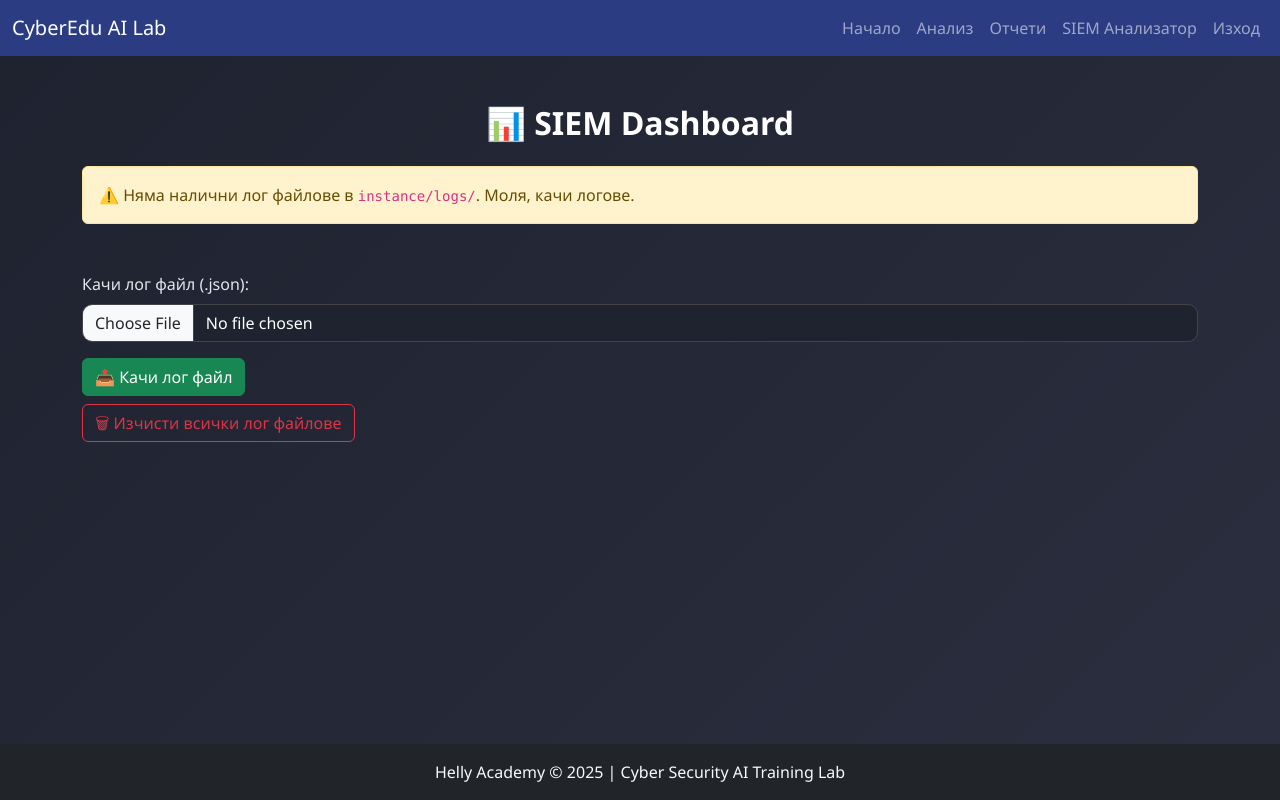
After one commit to HelinAlev389/cyberedu-ai-lab-by-helly-academy, a Flask app: page /siem in a window 1280 px wide. The commit adds this page. Run offline with Flask 3, Linux system fonts and the light colour scheme; the visitor is signed in with stand-in values (Sample User, id 1).

Commit message:
Initial commit of CyberEdu AI Lab with SIEM module

```diff
--- a/app.py
+++ b/app.py
@@ -3,6 +3,7 @@ import io
 import json
 import os
 import zipfile
+from collections import Counter
 
 from dotenv import load_dotenv
 from flask import (
@@ -20,8 +21,7 @@ from werkzeug.security import generate_password_hash, check_password_hash
 from wtforms import StringField, PasswordField, SelectField, SubmitField, BooleanField
 from wtforms.validators import DataRequired, Length, EqualTo
 
-
-from utils.pdf_export import export_to_pdf
+from utils.pdf_export import export_to_pdf, sanitize_filename
 
 load_dotenv()
 
@@ -34,10 +34,8 @@ db = SQLAlchemy(app)
 login_manager = LoginManager(app)
 login_manager.login_view = 'login'
 
-openai_client = OpenAI()
+openai_client = OpenAI(api_key=os.getenv("OPENAI_API_KEY"))
 
-
-# --- Models ---
 
 class User(db.Model, UserMixin):
     id = db.Column(db.Integer, primary_key=True)
@@ -79,6 +77,7 @@ class RegistrationForm(FlaskForm):
                        validators=[DataRequired()]
                        )
     submit = SubmitField('Регистрация')
+
 
 class LoginForm(FlaskForm):
     username = StringField('Потребителско име', validators=[DataRequired()])
@@ -160,20 +159,27 @@ def dashboard():
 @login_required
 def analyze_log():
     log_raw = request.json.get("log", "")
+    if isinstance(log_raw, str):
+        try:
+            log_data = json.loads(log_raw)
+        except (json.JSONDecodeError, TypeError):
+            return jsonify({"answer": "Грешка: логът не е валиден JSON."})
+    else:
+        log_data = log_raw
+
+    prompt = build_prompt(json.dumps(log_data, indent=2))
+
     try:
-        json.loads(log_raw)
-    except (json.JSONDecodeError, TypeError):
-        return jsonify({"answer": "Грешка: логът не е валиден JSON."})
-
-    prompt = build_prompt(log_raw)
-    resp = openai_client.chat.completions.create(
-        model="gpt-3.5-turbo",
-        messages=[
-            {"role": "system", "content": "You are a cybersecurity teacher and SOC analyst."},
-            {"role": "user", "content": prompt}
-        ]
-    )
-    result = resp.choices[0].message.content
+        response = openai_client.chat.completions.create(
+            model="gpt-4",
+            messages=[
+                {"role": "system", "content": "Ти си SOC анализатор."},
+                {"role": "user", "content": prompt}
+            ]
+        )
+        result = response.choices[0].message.content
+    except Exception as e:
+        return jsonify({"answer": f"Грешка от OpenAI: {str(e)}"})
 
     ts = datetime.datetime.now().strftime("%Y-%m-%d_%H-%M-%S")
     os.makedirs("results", exist_ok=True)
@@ -181,8 +187,9 @@ def analyze_log():
     pdf_path = f"results/{ts}_result.pdf"
 
     with open(txt_path, "w", encoding="utf-8") as f:
-        f.write(f"Log:\n{log_raw}\n\n---\nGPT Response:\n{result}")
-    export_to_pdf(log_raw, result, pdf_path)
+        f.write(f"Log:\n{json.dumps(log_data, indent=2)}\n\n---\nGPT Response:\n{result}")
+
+    export_to_pdf(json.dumps(log_data, indent=2), result, pdf_path)
 
     return jsonify({"answer": result})
 
@@ -190,7 +197,8 @@ def analyze_log():
 @app.route('/analyze-all', methods=['POST'])
 @login_required
 def analyze_all():
-    logs_dir = "logs"
+    LOGS_DIR = os.path.join("instance", "logs")
+    logs_dir = LOGS_DIR
     results_dir = "results"
     os.makedirs(results_dir, exist_ok=True)
     summary = []
@@ -211,14 +219,14 @@ def analyze_all():
         try:
             json.loads(log)
             prompt = build_prompt(log)
-            resp = openai_client.chat.completions.create(
-                model="gpt-3.5-turbo",
+            response = openai_client.chat.completions.create(
+                model="gpt-4",
                 messages=[
-                    {"role": "system", "content": "You are a cybersecurity teacher and SOC analyst."},
+                    {"role": "system", "content": "Ти си SOC анализатор."},
                     {"role": "user", "content": prompt}
                 ]
             )
-            result = resp.choices[0].message.content
+            result = response.choices[0].message.content  # <-- това липсваше
 
             ts = datetime.datetime.now().strftime("%Y-%m-%d_%H-%M-%S")
             txt_name = f"{os.path.splitext(fn)[0]}_{ts}_result.txt"
@@ -282,10 +290,161 @@ class ForgotPasswordForm(FlaskForm):
 def forgot_password():
     form = ForgotPasswordForm()
     if form.validate_on_submit():
-        # Тук можеш да пратиш имейл или да покажеш съобщение
         flash("Ако съществува акаунт с този имейл/потребителско име, ще получиш линк за нулиране на паролата.", "info")
         return redirect(url_for('login'))
     return render_template('forgot_password.html', form=form)
+
+
+@app.route("/siem")
+@login_required
+def siem_dashboard():
+    logs_path = "instance/logs"
+    log_files = [f for f in os.listdir(logs_path) if f.endswith(".json")] if os.path.exists(logs_path) else []
+    return render_template("siem.html", log_files=log_files, chart_data=None)
+
+
+@app.route("/siem/analyze", methods=["POST"])
+@login_required
+def siem_analyze():
+    logs_path = "instance/logs"
+    log_files = [f for f in os.listdir(logs_path) if f.endswith(".json")] if os.path.exists(logs_path) else []
+
+    logfile = request.form.get("logfile")
+    filepath = os.path.join(logs_path, logfile)
+
+    try:
+        with open(filepath) as f:
+            data = json.load(f)
+
+        if isinstance(data, dict):
+            data = [data]
+        elif not isinstance(data, list):
+            raise ValueError("Невалиден лог формат – очаква се списък или речник.")
+
+        if not all(isinstance(d, dict) for d in data):
+            raise ValueError("Някои записи не са речници.")
+
+        event_types = []
+        for entry in data:
+            if isinstance(entry, dict):
+                event = entry.get("event_type") or entry.get("event") or "unknown"
+            else:
+                event = "invalid"
+            event_types.append(event)
+
+        counts = Counter(event_types)
+
+        ai_suggestions = {
+            "failed_login": "Прегледай акаунта и активирай допълнителна автентикация.",
+            "privilege_escalation": "Изолирай машината и провери за експлойти.",
+            "suspicious": "Направи задълбочен поведенчески анализ.",
+            "unknown": "Извърши ръчна проверка.",
+            "invalid": "Невалиден запис – провери структурата на лога."
+        }
+
+        chart_data = {
+            "labels": list(counts.keys()),
+            "values": [int(v) for v in counts.values()],
+            "tooltips": [ai_suggestions.get(k, "Няма препоръка.") for k in counts.keys()]
+        }
+
+        prompt = f"Анализирай SOC лог:\n{json.dumps(data, indent=2)}"
+
+        response = openai_client.chat.completions.create(
+            model="gpt-4",
+            messages=[
+                {"role": "system", "content": "Ти си SOC анализатор."},
+                {"role": "user", "content": prompt}
+            ]
+        )
+        ai_output = response.choices[0].message.content
+
+        return render_template("siem.html",
+                               log_files=log_files,
+                               log=json.dumps(data, indent=2),
+                               ai_analysis=ai_output,
+                               chart_data=chart_data,
+                               data=data)
+
+    except Exception as e:
+        return render_template("siem.html",
+                               log_files=log_files,
+                               log="",
+                               ai_analysis=f"Грешка при анализ: {e}",
+                               chart_data={})
+
+
+@app.route("/upload-log", methods=["POST"])
+@login_required
+def upload_log():
+    file = request.files.get("logfile")
+    if not file:
+        flash("Не е избран файл.", "danger")
+        return redirect(url_for("siem_dashboard"))
+
+    if not file.filename.endswith(".json"):
+        flash("Само .json файлове са позволени.", "warning")
+        return redirect(url_for("siem_dashboard"))
+
+    logs_path = "instance/logs"
+    os.makedirs(logs_path, exist_ok=True)
+
+    filename = f"{datetime.datetime.now().strftime('%Y%m%d_%H%M%S')}_{file.filename}"
+    save_path = os.path.join(logs_path, filename)
+    file.save(save_path)
+
+    flash("Файлът е качен успешно!", "success")
+    return redirect(url_for("siem_dashboard"))
+
+
+@app.route("/clear-logs", methods=["POST"])
+@login_required
+def clear_uploaded_logs():
+    logs_path = "instance/logs"
+    deleted = []
+
+    if os.path.exists(logs_path):
+        for f in os.listdir(logs_path):
+            if f.endswith(".json"):
+                try:
+                    os.remove(os.path.join(logs_path, f))
+                    deleted.append(f)
+                except Exception as e:
+                    flash(f"Грешка при изтриване на {f}: {e}", "danger")
+
+    if deleted:
+        flash(f"Изтрити {len(deleted)} лог файла.", "success")
+    else:
+        flash("Няма лог файлове за изтриване.", "info")
+
+    return redirect(url_for("siem_dashboard"))
+
+
+@app.route("/export-siem-pdf", methods=["POST"])
+@login_required
+def export_siem_pdf():
+    log_json = request.form.get("log_data")
+    ai_output = request.form.get("ai_output")
+
+    if not log_json or not ai_output:
+        flash("Грешка: липсват данни за PDF.", "danger")
+        return redirect(url_for("siem_dashboard"))
+
+    try:
+        log_data = json.loads(log_json)
+        log_entry = log_data[0] if isinstance(log_data, list) and log_data else {}
+
+        event_type = sanitize_filename(log_entry.get("event_type", "event"))
+        user = sanitize_filename(log_entry.get("user", "user"))
+        timestamp = sanitize_filename(log_entry.get("timestamp", "timestamp"))
+
+        filename = f"results/soc_report_{event_type}_{user}_{timestamp}.pdf"
+        export_to_pdf(json.dumps(log_data, indent=2), ai_output, filename)
+
+        return send_file(filename, as_attachment=True)
+    except Exception as e:
+        flash(f"Грешка при генериране на PDF: {str(e)}", "danger")
+        return redirect(url_for("siem_dashboard"))
 
 
 
--- /dev/null
+++ b/static/chart.js
@@ -0,0 +1,43 @@
+document.addEventListener("DOMContentLoaded", function () {
+  const chartDataEl = document.getElementById("chartData");
+  if (!chartDataEl) return;  // ако няма данни
+
+  const chartData = JSON.parse(chartDataEl.textContent || '{}');
+
+  const ctx = document.getElementById("logChart");
+  if (!ctx) return;
+
+  new Chart(ctx.getContext("2d"), {
+    type: "bar",
+    data: {
+      labels: chartData.labels || [],
+      datasets: [{
+        label: "# на събития",
+        data: chartData.values || [],
+        backgroundColor: "rgba(54, 162, 235, 0.6)",
+        borderColor: "rgba(54, 162, 235, 1)",
+        borderWidth: 1
+      }]
+    },
+    options: {
+      responsive: true,
+      plugins: {
+        tooltip: {
+          callbacks: {
+            label: function(context) {
+              const index = context.dataIndex;
+              const tooltip = chartData.tooltips?.[index] || "";
+              return [`Събития: ${context.formattedValue}`, tooltip];
+            }
+          }
+        }
+      },
+      scales: {
+        y: {
+          beginAtZero: true,
+          title: { display: true, text: "Брой събития" }
+        }
+      }
+    }
+  });
+});
--- a/static/style.css
+++ b/static/style.css
@@ -11,7 +11,7 @@ body {
     border-radius: 20px;
     padding: 2rem;
     box-shadow: 0 10px 25px rgba(0, 0, 0, 0.3);
-    color: #fff;
+    color: #000;
 }
 
 h2 {
--- a/templates/base.html
+++ b/templates/base.html
@@ -26,6 +26,9 @@
         <li class="nav-item"><a class="nav-link" href="{{ url_for('dashboard') }}">Начало</a></li>
         <li class="nav-item"><a class="nav-link" href="{{ url_for('analyze_log') }}">Анализ</a></li>
         <li class="nav-item"><a class="nav-link" href="{{ url_for('reports') }}">Отчети</a></li>
+          <li class="nav-item">
+          <a class="nav-link" href="{{ url_for('siem_dashboard') }}">SIEM Анализатор</a>
+        </li>
         {% if current_user.is_authenticated %}
           <li class="nav-item"><a class="nav-link" href="{{ url_for('logout') }}">Изход</a></li>
         {% else %}
@@ -52,6 +55,9 @@
     {% block content %}{% endblock %}
 </main>
 
+
+
+
 <!-- ✅ Footer -->
 <footer class="text-center p-3 bg-dark text-light mt-auto">
     Helly Academy © 2025 | Cyber Security AI Training Lab
--- /dev/null
+++ b/templates/siem.html
@@ -0,0 +1,101 @@
+  {% extends "base.html" %}
+  {% block content %}
+  <h2>📊 SIEM Dashboard</h2>
+
+
+
+  <!-- 🔽 Избор на лог файл за анализ -->
+  {% if log_files %}
+    <form method="POST" action="{{ url_for('siem_analyze') }}">
+      <label for="logfile_select">Избери лог файл:</label>
+      <select name="logfile" id="logfile_select" class="form-select mb-3">
+        {% for file in log_files %}
+          <option value="{{ file }}">{{ file }}</option>
+        {% endfor %}
+      </select>
+      <button type="submit" class="btn btn-primary">Анализирай</button>
+    </form>
+  {% else %}
+    <div class="alert alert-warning mt-4" role="alert">
+      ⚠️ Няма налични лог файлове в <code>instance/logs/</code>. Моля, качи логове.
+    </div>
+  {% endif %}
+
+  <!-- 📤 Качване на лог файл -->
+  <form action="{{ url_for('upload_log') }}" method="POST" enctype="multipart/form-data" class="mt-5">
+    <div class="mb-3">
+      <label for="log_upload_file" class="form-label">Качи лог файл (.json):</label>
+      <input class="form-control" type="file" id="log_upload_file" name="logfile" accept=".json" required>
+    </div>
+    <button class="btn btn-success" type="submit">📤 Качи лог файл</button>
+  </form>
+
+  <!-- 🗑 Изчистване на всички логове -->
+  <form action="{{ url_for('clear_uploaded_logs') }}" method="POST" class="mt-2">
+    <button type="submit" class="btn btn-outline-danger">🗑 Изчисти всички лог файлове</button>
+  </form>
+
+  <!-- 🧾 Анализ и резултати -->
+  {% if log is defined and log %}
+    <h3 class="mt-5">Log:</h3>
+    <pre class="bg-dark text-light p-3 rounded">{{ log }}</pre>
+
+    {% if data is defined and data %}
+      <div class="card p-4 my-4 bg-light shadow-sm border-start border-success border-4">
+        <h4 class="mb-3">📌 Обобщение на инцидента</h4>
+        <ul>
+          <li><strong>Дата и час:</strong> {{ data[0].timestamp if 'timestamp' in data[0] else 'няма дата' }}
+</li>
+          <li><strong>Тип на събитието:</strong> {{ data[0].event_type or data[0].event }}</li>
+          <li><strong>Потребител:</strong> {{ data[0].user }}</li>
+          <li><strong>Действие:</strong> {{ data[0].action }}</li>
+          <li><strong>Локация:</strong> {{ data[0].location }}</li>
+        </ul>
+
+        <h5 class="mt-4">🧠 Анализ</h5>
+<div class="bg-light p-3 rounded border" style="white-space: pre-wrap; word-break: break-word;">
+  {{ ai_analysis }}
+</div>
+
+        <h5 class="mt-4">Препоръки</h5>
+        <ul>
+          <li>Провери дали действието е одобрено от администратор.</li>
+          <li>Изолирай машината временно и провери логове от преди/след това.</li>
+          <li>Прегледай действията на потребителя "{{ data[0].user }}".</li>
+        </ul>
+      </div>
+    {% else %}
+      <div class="alert alert-warning mt-4">⚠️ Няма налични структурирани данни за обобщение.</div>
+    {% endif %}
+
+    <!-- 📈 Графика -->
+    <h3>Графика:</h3>
+    <canvas id="logChart" width="400" height="200"></canvas>
+    <script id="chartData" type="application/json">
+      {{ chart_data | tojson | safe }}
+    </script>
+  {% endif %}
+
+  <!-- ℹ️ Инфо за графиката -->
+  {% if chart_data is defined and chart_data %}
+    <div class="alert alert-info mt-4">
+Общо събития: <strong>{{ chart_data["values"] | sum }}</strong>
+</strong>
+
+      Видове събития: <strong>{{ chart_data["labels"] | length }}</strong>
+
+    </div>
+
+  <!-- 📄 PDF Експорт бутон -->
+<form method="POST" action="{{ url_for('export_siem_pdf') }}">
+<textarea name="log_data" style="display: none;">{{ log }}</textarea>
+  <textarea name="ai_output" style="display: none;">{{ ai_analysis }}</textarea>
+  <button class="btn btn-outline-primary mt-3" type="submit">📄 Експортирай като PDF</button>
+</form>
+
+  {% endif %}
+
+  <!-- 📊 Chart.js -->
+  <script src="https://cdn.jsdelivr.net/npm/chart.js"></script>
+  <script src="{{ url_for('static', filename='chart.js') }}"></script>
+  {% endblock %}
```
Also changed, not shown: templates/forgot_password.html (+11 -28 lines), utils/pdf_export.py (+42 -11 lines), 7 other files.
